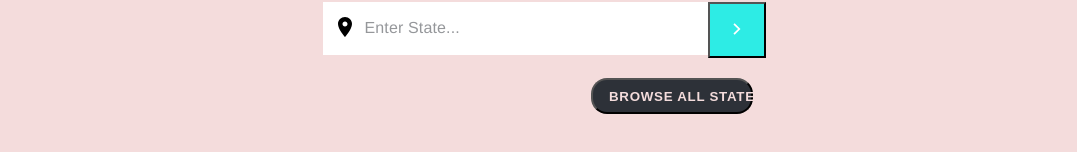
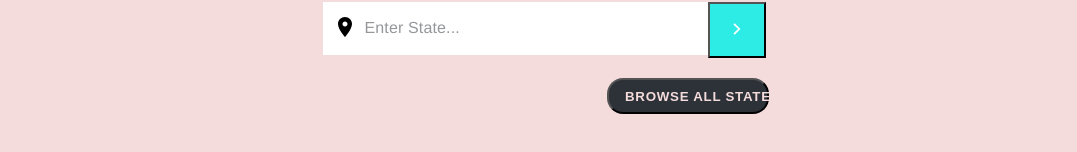
Before and after one commit to ZacharyCWilliams/secondchance, a React (Create React App) app in the folder client/: page / in a window 1280 px wide. Shown: the part 400-552 px from the top of the page, without its empty margins (96-1173 px from the left). Built offline with nearby package versions, Linux system fonts and the light colour scheme; no server answers.

Commit message:
fix margin on browse all button

```diff
--- a/client/src/styles/Home/HomeMainSection.css
+++ b/client/src/styles/Home/HomeMainSection.css
@@ -90,6 +90,7 @@
   margin-top: 20px;
   width: 162px;
   height: 36px;
+  margin-left: 16px;
 }
 
 .button-flex-container {
```
